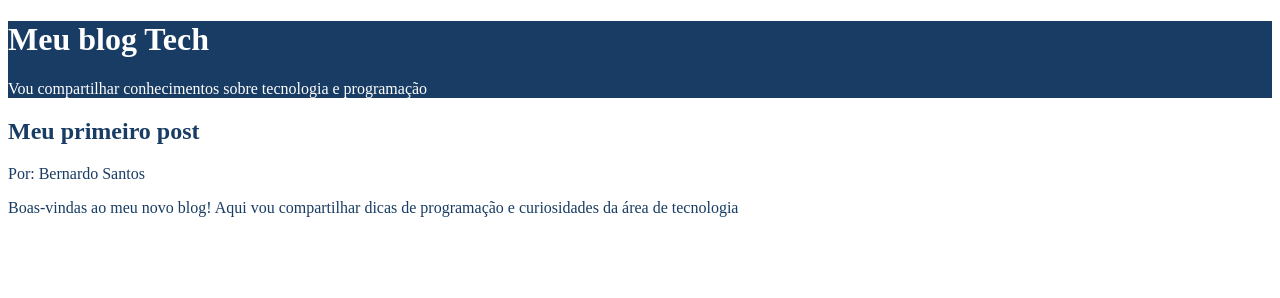
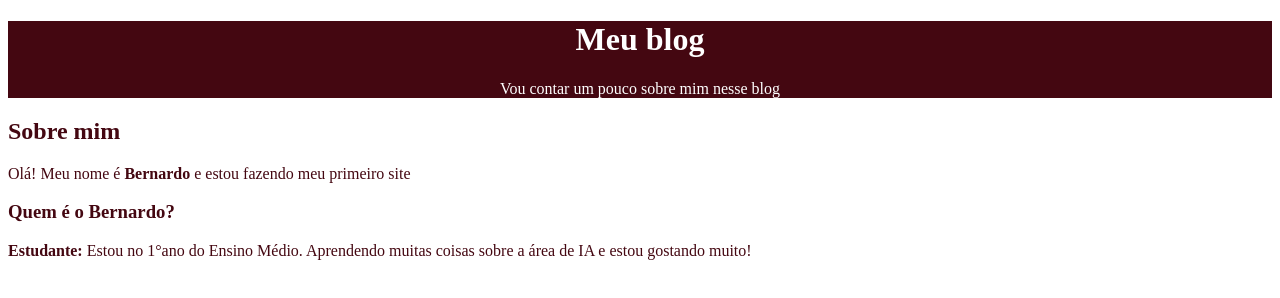
Before and after one commit to bernardocavassanisantos-cmd/ed_digital_2_trimestre, a plain HTML site: page index.html in a window 1280 px wide. Drawn offline with Linux system fonts and the light colour scheme.

Commit message:
Add files via upload

```diff
--- a/index.html
+++ b/index.html
@@ -1,5 +1,3 @@
-
-
 <!DOCTYPE html>
 
 <html lang="pt-br">
@@ -9,12 +7,15 @@
 <title>Blog</title>
 <style>
     header {
-        background-color: #183c63;
+        background-color: #440711;
         color: #FFFFFF;
+        text-align: center;
+
     }
     main{
-        background-color: #FFFFFF;
-        color: #183c63
+        background-color: #ffffff;
+        color: #440711;
+
     }
 </style>
 
@@ -22,14 +23,15 @@
 <body>
 
     <header>
-        <h1>Meu blog Tech</h1>
-        <p>Vou compartilhar conhecimentos sobre tecnologia e programação</p>
+        <h1>Meu blog</h1>
+        <p>Vou contar um pouco sobre mim nesse blog</p>
     </header>
 
     <main>
-    <h2>Meu primeiro post</h2>
-    <p>Por: Bernardo Santos</p>
-    <p>Boas-vindas ao meu novo blog! Aqui vou compartilhar dicas de programação e curiosidades da área de tecnologia</p>
+    <h2>Sobre mim</h2>
+    <p>Olá! Meu nome é <strong>Bernardo</strong> e estou fazendo meu primeiro site</p>
+    <h3>Quem é o Bernardo?</h3>
+    <p><strong>Estudante:</strong> Estou no 1°ano do Ensino Médio. Aprendendo muitas coisas sobre a área de IA e estou gostando muito!</p>
     </main>
 
     </body>
```
